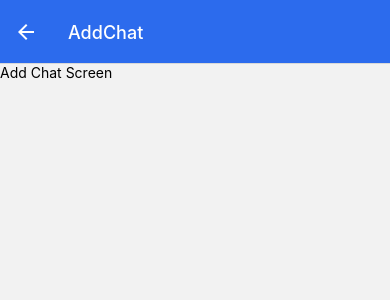
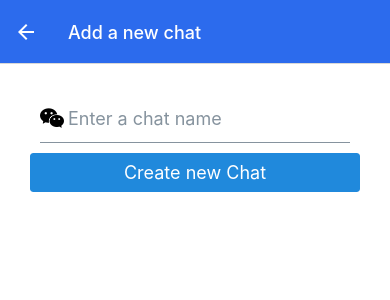
Before and after one commit to sashakaverina/signal-rn, a React Native app: screen /AddChat in a window 390 px wide. Shown: the top 300 px of the page. Built offline with nearby package versions, Linux system fonts and the light colour scheme; no server answers.

Commit message:
added chat screen

```diff
--- a/App.js
+++ b/App.js
@@ -8,6 +8,7 @@
 import RegisterScreen from './screens/RegisterScreen';
 import HomeScreen from './screens/HomeScreen';
 import AddChatScreen from './screens/AddChatScreen';
+import ChatScreen from './screens/ChatScreen';
 
 const Stack = createStackNavigator();
 const GlobalScreenOptions = {
@@ -30,6 +31,8 @@
         name='Home' component={HomeScreen}/>
          <Stack.Screen
         name='AddChat' component={AddChatScreen}/>
+         <Stack.Screen
+        name='Chat' component={ChatScreen}/>
 
      </Stack.Navigator>
     </NavigationContainer>
--- a/components/CustomListItem.js
+++ b/components/CustomListItem.js
@@ -4,7 +4,9 @@
 
 const CustomListItem = ({ id, chatName, enterChat}) => {
   return (
-    <ListItem>
+    <ListItem
+    onPress={() => enterChat(id, chatName)}
+    key={id} bottomDivider>
         <Avatar
           rounded
           source={{
@@ -14,7 +16,7 @@
         <ListItem.Content>
             <ListItem.Title
             style={{ fontWeight: "800"}}>
-                Youtube Chat
+                {chatName}
 
             </ListItem.Title>
             <ListItem.Subtitle numberOfLines={1}
--- a/screens/AddChatScreen.js
+++ b/screens/AddChatScreen.js
@@ -1,12 +1,51 @@
-import { View, Text } from 'react-native';
-import React from 'react';
+import { View, Text, StyleSheet } from 'react-native';
+import React, { useLayoutEffect, useState } from 'react';
+import { Button, Icon, Input } from 'react-native-elements';
+import { db } from '../firebase';
 
-const AddChatScreen = () => {
+const AddChatScreen = ( {navigation}) => {
+    const [input, setInput] = useState();
+
+    useLayoutEffect(() => {
+       navigation.setOptions({
+           title: "Add a new chat",
+           headerBackTitle: 'Chats',
+       });
+    }, [navigation]);
+
+    const createChat = async () => {
+        await db.collection('chats').add({
+            chatName: input
+        }).then(() => {
+            navigation.goBack();
+        })
+        .catch(error => alert(error.message))
+    };
   return (
-    <View>
-      <Text>Add Chat Screen</Text>
+    <View style={styles.container}>
+      <Input
+      placeholder="Enter a chat name"
+      value={input}
+      onChangeText={(text) => setInput(text)}
+      onSubmitEditing={createChat}
+      leftIcon={
+          <Icon name='wechat' color="black" type="antdesign" size={24}></Icon>
+      }/>
+      <Button onPress={createChat} title='Create new Chat'/>
+
     </View>
   );
 };
 
 export default AddChatScreen;
+
+const styles = StyleSheet.create({
+    container: {
+        backgroundColor: 'white',
+        padding: 30,
+        height: "100%",
+
+
+
+    }
+})
--- /dev/null
+++ b/screens/ChatScreen.js
@@ -0,0 +1,12 @@
+import { View, Text } from 'react-native';
+import React from 'react';
+
+const ChatScreen = () => {
+  return (
+    <View>
+      <Text>ChatScreen</Text>
+    </View>
+  );
+};
+
+export default ChatScreen;
--- a/screens/HomeScreen.js
+++ b/screens/HomeScreen.js
@@ -1,5 +1,5 @@
-import { View, Text } from 'react-native';
-import React, { useLayoutEffect } from 'react';
+import { View, Text, StyleSheet } from 'react-native';
+import React, { useEffect, useLayoutEffect, useState } from 'react';
 import { SafeAreaView } from 'react-native-safe-area-context';
 import { ScrollView } from 'react-native';
 import CustomListItem from '../components/CustomListItem';
@@ -9,11 +9,25 @@
 import {AntDesign, SimpleLineIcons} from '@expo/vector-icons'
 
 const HomeScreen = ({navigation}) => {
+    const [chats, setChats] = useState([]);
+
+
+
     const signOutUser = () => {
         auth.signOut().then(() => {
             navigation.replace("Login");
         })
-    }
+    };
+
+    useEffect(() => {
+      const unsubscribe = db.collection('chats').onSnapshot(snapshot => (
+        setChats(snapshot.docs.map(doc => ({
+          id: doc.id,
+          data: doc.data()
+        })))
+      ))
+      return unsubscribe;
+    }, [])
 
     useLayoutEffect(() => {
       navigation.setOptions({
@@ -49,13 +63,29 @@
           ),
       });
     }, [])
+
+
+    const enterChat = (id, chatName) => {
+      navigation.navigate('Chat', {
+        id, chatName,
+      });
+    };
   return (
     <SafeAreaView>
-      <ScrollView>
-          <CustomListItem/>
+      <ScrollView style={styles.container}>
+          {chats.map(({id, data: { chatName }}) => (
+            <CustomListItem  key={id} id={id} chatName={chatName} enterChat={enterChat}/>
+          ))}
+
       </ScrollView>
     </SafeAreaView>
   );
 };
 
 export default HomeScreen;
+
+const styles = StyleSheet.create({
+  container: {
+    height: '100%',
+  }
+})
```
